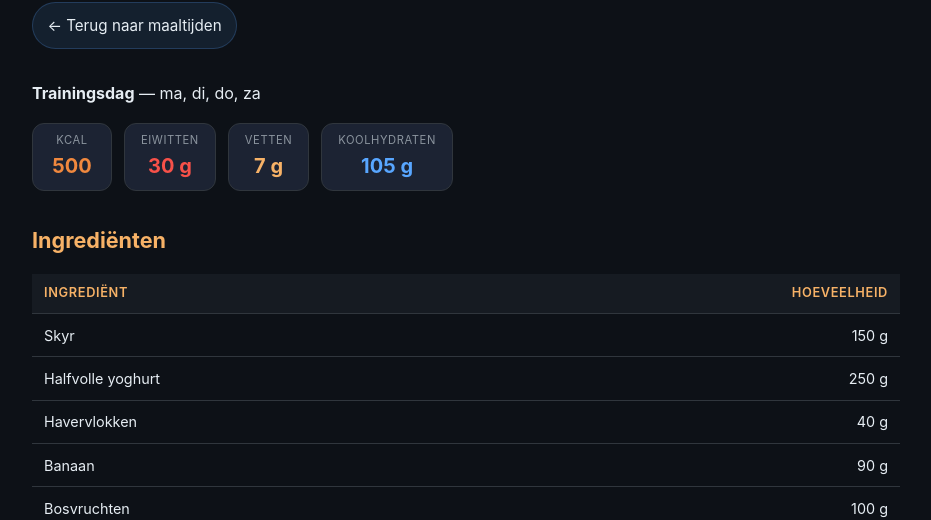
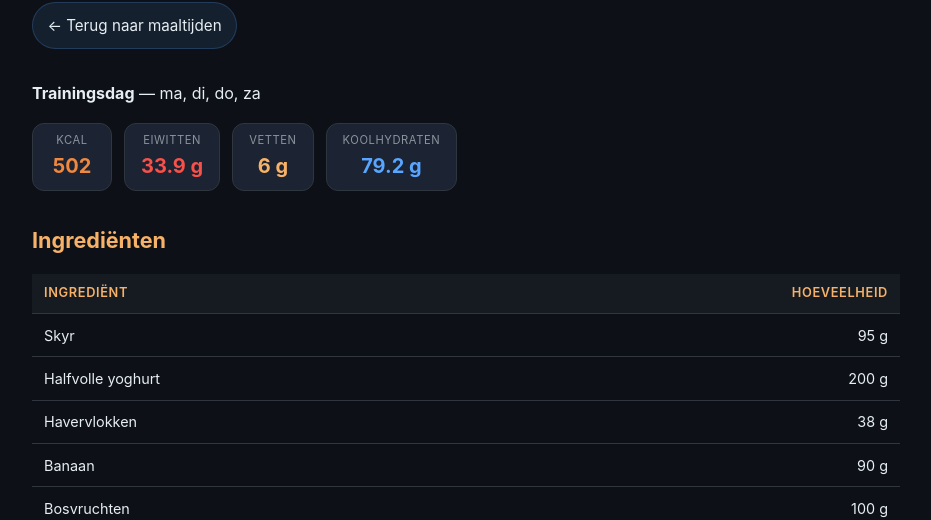
Before and after one commit to Marc013/mealprep, a Jekyll site: the page built from docs/maaltijden/maaltijd-2-trainingsdag-power-oats.md, in a window 1280 px wide and 900 px high. Shown: the part 183-703 px from the top of the window, without its empty margins (174-1105 px from the left). Built offline with Jekyll 4.4.1, drawn with Linux system fonts in a browser that asks for light colours.

Commit message:
Fixed macros and amount in power oats

```diff
--- a/docs/maaltijden/maaltijd-2-trainingsdag-power-oats.md
+++ b/docs/maaltijden/maaltijd-2-trainingsdag-power-oats.md
@@ -7,19 +7,19 @@
 **Trainingsdag** — ma, di, do, za
 
 <div class="macro-bar">
-  <div class="macro-badge kcal"><div class="label">Kcal</div><div class="value">500</div></div>
-  <div class="macro-badge protein"><div class="label">Eiwitten</div><div class="value">30 g</div></div>
-  <div class="macro-badge fat"><div class="label">Vetten</div><div class="value">7 g</div></div>
-  <div class="macro-badge carbs"><div class="label">Koolhydraten</div><div class="value">105 g</div></div>
+  <div class="macro-badge kcal"><div class="label">Kcal</div><div class="value">502</div></div>
+  <div class="macro-badge protein"><div class="label">Eiwitten</div><div class="value">33.9 g</div></div>
+  <div class="macro-badge fat"><div class="label">Vetten</div><div class="value">6 g</div></div>
+  <div class="macro-badge carbs"><div class="label">Koolhydraten</div><div class="value">79.2 g</div></div>
 </div>
 
 ## Ingrediënten
 
 | Ingrediënt        | Hoeveelheid |
 | :---------------- | ----------: |
-| Skyr              |       150 g |
-| Halfvolle yoghurt |       250 g |
-| Havervlokken      |        40 g |
+| Skyr              |        95 g |
+| Halfvolle yoghurt |       200 g |
+| Havervlokken      |        38 g |
 | Banaan            |        90 g |
 | Bosvruchten       |       100 g |
 | Rozijnen          |        10 g |
```
